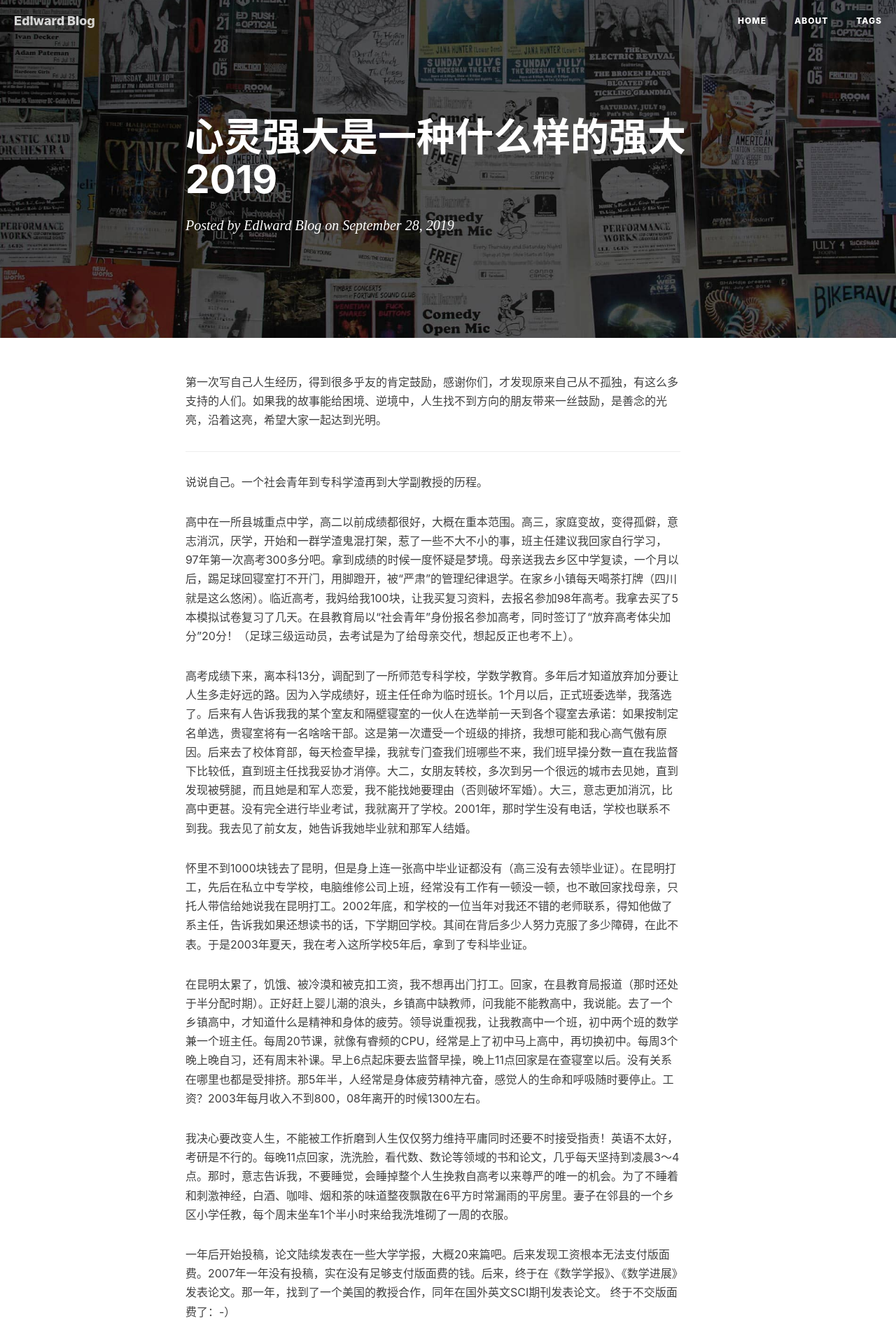
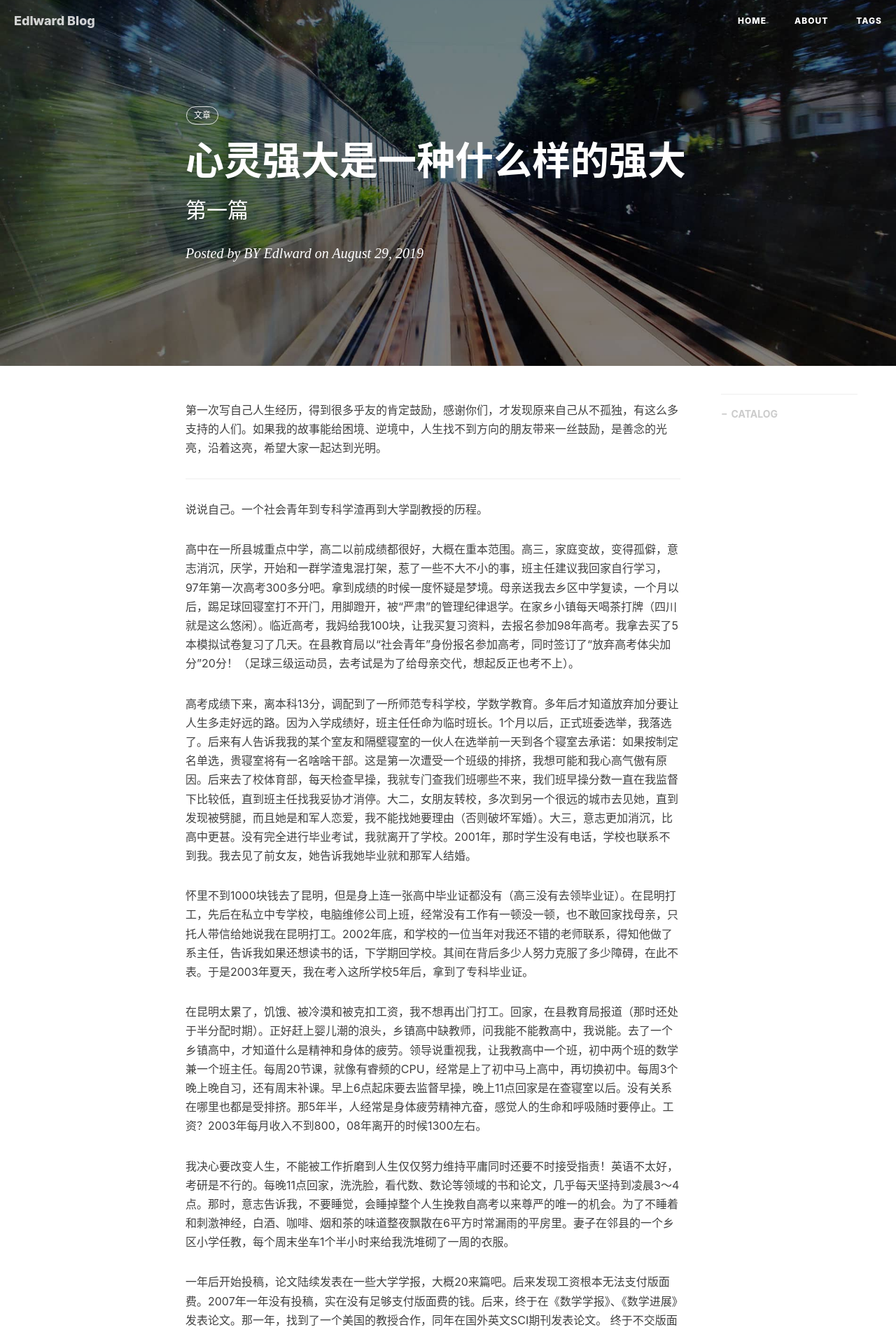
Before and after one commit to gary-robotics/dlward, a Jekyll site: the page built from _posts/2019-09-28-心灵强大是一种什么样的强大-2019.markdown, in a window 1280 px wide. Shown: the top 1904 px of the page at 70% size. Built offline with Jekyll 4.4.1, drawn with Linux system fonts in a browser that asks for light colours; nearby versions of some CDN libraries; our own code applies the rules of GitHub Pages for plain Markdown files; comment, search, counter and statistics services are not loaded; some of the changed lines change nothing that is shown; some of the changed text lies outside the part shown.

Commit message:
Update 2019-09-28-心灵强大是一种什么样的强大-2019.markdown

```diff
--- a/_posts/2019-09-28-心灵强大是一种什么样的强大-2019.markdown
+++ b/_posts/2019-09-28-心灵强大是一种什么样的强大-2019.markdown
@@ -1,4 +1,14 @@
-
+---
+layout:     post                    # 使用的布局（不需要改）
+title:      心灵强大是一种什么样的强大                # 标题
+subtitle:    第一篇                  #副标题
+date:       2019-08-29              # 时间
+author:     BY Edlward              # 作者
+header-img: img/post-bg-2015.jpg    #这篇文章标题背景图片
+catalog: true                       # 是否归档
+tags:                               #标签
+    - 文章
+---
 
 第一次写自己人生经历，得到很多乎友的肯定鼓励，感谢你们，才发现原来自己从不孤独，有这么多支持的人们。如果我的故事能给困境、逆境中，人生找不到方向的朋友带来一丝鼓励，是善念的光亮，沿着这亮，希望大家一起达到光明。
 
```
